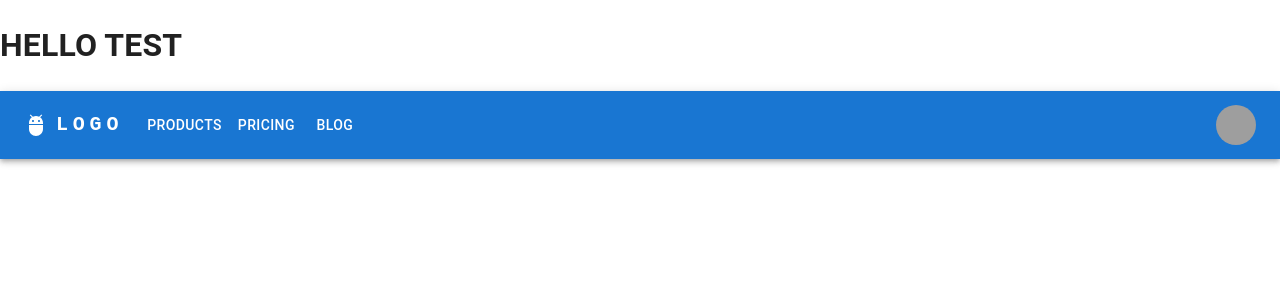
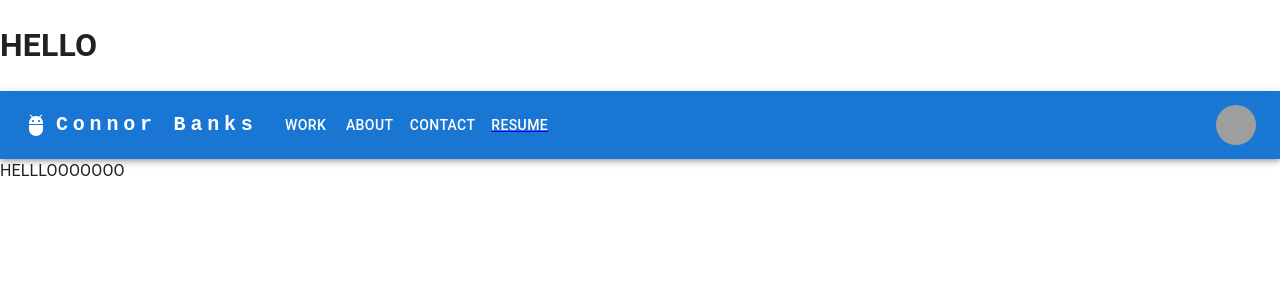
Before and after one commit to CNRBanks/React-Portfolio-CNRBanks, a React (Create React App) app: page / in a window 1280 px wide. Shown: the top 300 px of the page. Built offline with nearby package versions, Linux system fonts and the light colour scheme; grey boxes are pictures that could not be loaded.

Commit message:
working on nav setting up each of the pages

```diff
--- a/public/index.html
+++ b/public/index.html
@@ -25,7 +25,7 @@
     <title>React App</title>
   </head>
   <body>
-    <h1>HELLO TEST</h1>
+    <h1>HELLO</h1>
     <noscript>You need to enable JavaScript to run this app.</noscript>
     <div id="root"></div>
     <!--
--- a/src/pages/about/about.js
+++ b/src/pages/about/about.js
@@ -1,7 +1,7 @@
 const AboutMe = () => {
     return (
         <div>
-
+            HELLLOOOOOOO
         </div>
     )
 }
--- a/src/pages/nav/nav.js
+++ b/src/pages/nav/nav.js
@@ -1,24 +1,38 @@
-import * as React from 'react';
-import AppBar from '@mui/material/AppBar';
-import Box from '@mui/material/Box';
-import Toolbar from '@mui/material/Toolbar';
-import IconButton from '@mui/material/IconButton';
-import Typography from '@mui/material/Typography';
-import Menu from '@mui/material/Menu';
-import MenuIcon from '@mui/icons-material/Menu';
-import Container from '@mui/material/Container';
-import Avatar from '@mui/material/Avatar';
-import Button from '@mui/material/Button';
-import Tooltip from '@mui/material/Tooltip';
-import MenuItem from '@mui/material/MenuItem';
-import AdbIcon from '@mui/icons-material/Adb';
+import * as React from "react";
+import AppBar from "@mui/material/AppBar";
+import Box from "@mui/material/Box";
+import Toolbar from "@mui/material/Toolbar";
+import IconButton from "@mui/material/IconButton";
+import Typography from "@mui/material/Typography";
+import Menu from "@mui/material/Menu";
+import MenuIcon from "@mui/icons-material/Menu";
+import Container from "@mui/material/Container";
+import Avatar from "@mui/material/Avatar";
+import Button from "@mui/material/Button";
+import Tooltip from "@mui/material/Tooltip";
+import MenuItem from "@mui/material/MenuItem";
+import AdbIcon from "@mui/icons-material/Adb";
+import importedResume from "../../assets/Gopher.jpg"
+// import resume file
 
-const pages = ['Products', 'Pricing', 'Blog'];
-const settings = ['Profile', 'Account', 'Dashboard', 'Logout'];
+// const pages = ['Work', 'About Me', 'Contact Me'];
+const settings = ["Profile", "Account", "Dashboard", "Logout"];
 
-function ResponsiveAppBar() {
+const ResponsiveAppBar = ({ pageTipio, hacePageTipio }) => {
   const [anchorElNav, setAnchorElNav] = React.useState(null);
   const [anchorElUser, setAnchorElUser] = React.useState(null);
+
+  const abrirWork = () => {
+    hacePageTipio({ ...pageTipio, work: true, about: false, contact: false });
+  };
+
+  const abrirAbout = () => {
+    hacePageTipio({ ...pageTipio, work: false, about: true, contact: false });
+  };
+
+  const abrirContact = () => {
+    hacePageTipio({ ...pageTipio, work: false, about: false, contact: true });
+  };
 
   const handleOpenNavMenu = (event) => {
     setAnchorElNav(event.currentTarget);
@@ -39,7 +53,7 @@ function ResponsiveAppBar() {
     <AppBar position="static">
       <Container maxWidth="xl">
         <Toolbar disableGutters>
-          <AdbIcon sx={{ display: { xs: 'none', md: 'flex' }, mr: 1 }} />
+          <AdbIcon sx={{ display: { xs: "none", md: "flex" }, mr: 1 }} />
           <Typography
             variant="h6"
             noWrap
@@ -47,18 +61,18 @@ function ResponsiveAppBar() {
             href="/"
             sx={{
               mr: 2,
-              display: { xs: 'none', md: 'flex' },
-              fontFamily: 'monospace',
+              display: { xs: "none", md: "flex" },
+              fontFamily: "monospace",
               fontWeight: 700,
-              letterSpacing: '.3rem',
-              color: 'inherit',
-              textDecoration: 'none',
+              letterSpacing: ".3rem",
+              color: "inherit",
+              textDecoration: "none",
             }}
           >
-            LOGO
+            Connor Banks
           </Typography>
 
-          <Box sx={{ flexGrow: 1, display: { xs: 'flex', md: 'none' } }}>
+          <Box sx={{ flexGrow: 1, display: { xs: "flex", md: "none" } }}>
             <IconButton
               size="large"
               aria-label="account of current user"
@@ -73,28 +87,35 @@ function ResponsiveAppBar() {
               id="menu-appbar"
               anchorEl={anchorElNav}
               anchorOrigin={{
-                vertical: 'bottom',
-                horizontal: 'left',
+                vertical: "bottom",
+                horizontal: "left",
               }}
               keepMounted
               transformOrigin={{
-                vertical: 'top',
-                horizontal: 'left',
+                vertical: "top",
+                horizontal: "left",
               }}
               open={Boolean(anchorElNav)}
               onClose={handleCloseNavMenu}
               sx={{
-                display: { xs: 'block', md: 'none' },
+                display: { xs: "block", md: "none" },
               }}
             >
-              {pages.map((page) => (
-                <MenuItem key={page} onClick={handleCloseNavMenu}>
-                  <Typography textAlign="center">{page}</Typography>
-                </MenuItem>
-              ))}
+              <MenuItem onClick={handleCloseNavMenu}>
+                <Typography textAlign="center">Work</Typography>
+              </MenuItem>
+              <MenuItem onClick={handleCloseNavMenu}>
+                <Typography textAlign="center">About</Typography>
+              </MenuItem>
+              <MenuItem onClick={handleCloseNavMenu}>
+                <Typography textAlign="center">Contact</Typography>
+              </MenuItem>
+              <MenuItem onClick={handleCloseNavMenu}>
+                <Typography textAlign="center">Resume</Typography>
+              </MenuItem>
             </Menu>
           </Box>
-          <AdbIcon sx={{ display: { xs: 'flex', md: 'none' }, mr: 1 }} />
+          <AdbIcon sx={{ display: { xs: "flex", md: "none" }, mr: 1 }} />
           <Typography
             variant="h5"
             noWrap
@@ -102,27 +123,46 @@ function ResponsiveAppBar() {
             href=""
             sx={{
               mr: 2,
-              display: { xs: 'flex', md: 'none' },
+              display: { xs: "flex", md: "none" },
               flexGrow: 1,
-              fontFamily: 'monospace',
+              fontFamily: "monospace",
               fontWeight: 700,
-              letterSpacing: '.3rem',
-              color: 'inherit',
-              textDecoration: 'none',
+              letterSpacing: ".3rem",
+              color: "inherit",
+              textDecoration: "none",
             }}
           >
-            LOGO
+            Connor Banks
           </Typography>
-          <Box sx={{ flexGrow: 1, display: { xs: 'none', md: 'flex' } }}>
-            {pages.map((page) => (
+          <Box sx={{ flexGrow: 1, display: { xs: "none", md: "flex" } }}>
+            <Button
+              onClick={abrirWork}
+              sx={{ my: 2, color: "white", display: "block" }}
+            >
+              Work
+            </Button>
+            <Button
+              onClick={abrirAbout}
+              sx={{ my: 2, color: "white", display: "block" }}
+            >
+              About
+            </Button>
+            <Button
+              onClick={abrirContact}
+              sx={{ my: 2, color: "white", display: "block" }}
+            >
+              Contact
+            </Button>
+            <a href={importedResume} target=" blank">
               <Button
-                key={page}
-                onClick={handleCloseNavMenu}
-                sx={{ my: 2, color: 'white', display: 'block' }}
-              >
-                {page}
-              </Button>
-            ))}
+
+              onClick={handleCloseNavMenu}
+
+              sx={{ my: 2, color: "white", display: "block" }}
+            >
+              Resume
+            </Button>
+            </a>
           </Box>
 
           <Box sx={{ flexGrow: 0 }}>
@@ -132,17 +172,17 @@ function ResponsiveAppBar() {
               </IconButton>
             </Tooltip>
             <Menu
-              sx={{ mt: '45px' }}
+              sx={{ mt: "45px" }}
               id="menu-appbar"
               anchorEl={anchorElUser}
               anchorOrigin={{
-                vertical: 'top',
-                horizontal: 'right',
+                vertical: "top",
+                horizontal: "right",
               }}
               keepMounted
               transformOrigin={{
-                vertical: 'top',
-                horizontal: 'right',
+                vertical: "top",
+                horizontal: "right",
               }}
               open={Boolean(anchorElUser)}
               onClose={handleCloseUserMenu}
@@ -158,5 +198,5 @@ function ResponsiveAppBar() {
       </Container>
     </AppBar>
   );
-}
+};
 export default ResponsiveAppBar;
```
Also changed, not shown: src/assets/Gopher.jpg (added).
